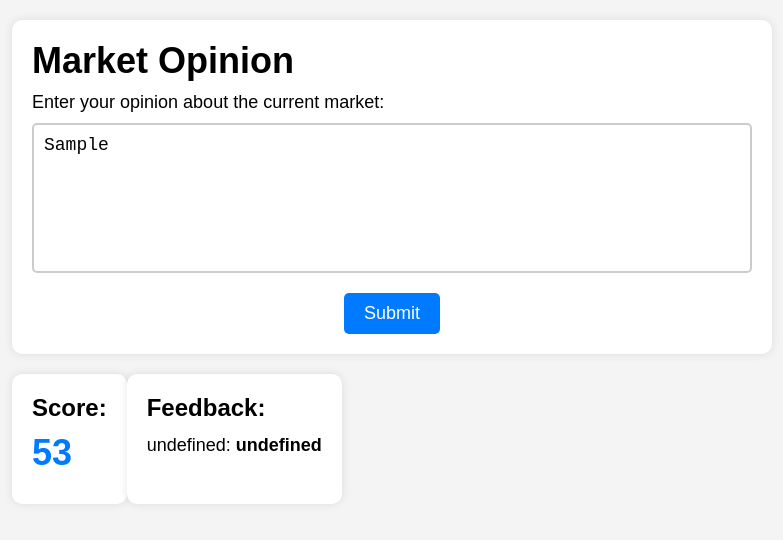
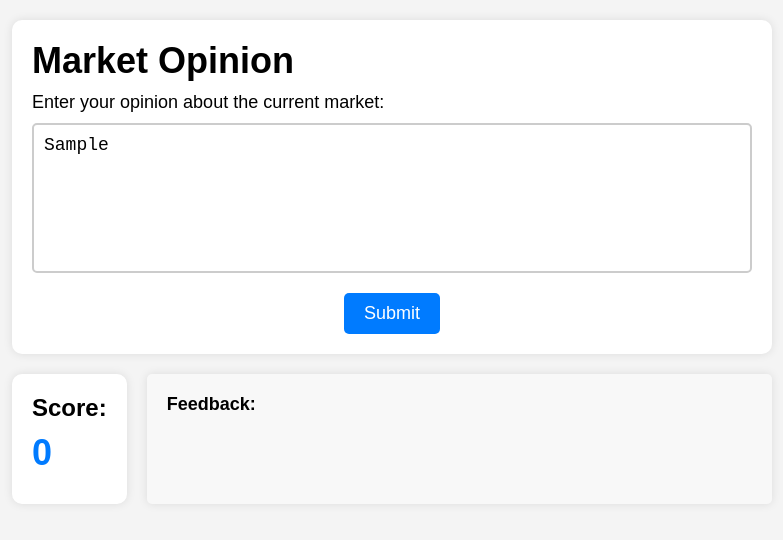
Before and after one commit to duckingod/invest360-demo, a plain HTML site: page index.html in a window 1280 px wide. Both pictures are taken after typing "Sample" into the empty fields and a click on the button "Submit". Shown: the whole page, without its empty margins (248-1031 px from the left). Drawn offline with Linux system fonts and the light colour scheme.

Commit message:
fix layout

```diff
--- a/app.js
+++ b/app.js
@@ -12,13 +12,14 @@ submitBtn.addEventListener('click', () => {
     score.textContent = analysisResult.score;
     renderFeedback(analysisResult.feedback);
     outputPanel.style.display = 'flex';
+    outputPanel.classList.remove('animate-out');
+    void outputPanel.offsetWidth;
+    outputPanel.classList.add('animate-in');
   }
 });
 
 function analyzeOpinion(opinion) {
-  const result = { score: 53, feedback: [
-    'some feedback'
-  ] };
+  const result = { score: 0, feedback: [] };
 
   // Add your analysis logic here
 
--- a/style.css
+++ b/style.css
@@ -79,6 +79,37 @@ body {
   margin-bottom: 10px;
 }
 
+.feedback-panel {
+  flex: 1;
+  margin-left: 20px;
+  padding: 20px;
+  background-color: #f8f8f8;
+  border-radius: 5px;
+  overflow-y: auto;
+}
+
+.feedback-panel h2 {
+  margin-bottom: 10px;
+  font-size: 18px;
+  font-weight: bold;
+}
+
+.feedback-panel ul {
+  margin: 0;
+  padding: 0;
+  list-style: none;
+}
+
+.feedback-panel li {
+  margin-bottom: 10px;
+  font-size: 16px;
+  line-height: 1.5;
+}
+
+.feedback-panel li span {
+  font-weight: bold;
+}
+
 #score {
   font-size: 36px;
   font-weight: bold;
@@ -118,3 +149,42 @@ body {
     padding: 10px;
   }
 }
+
+.output-panel {
+  display: none;
+  animation-duration: 1s;
+  animation-timing-function: ease-out;
+  animation-fill-mode: forwards;
+}
+
+.animate-in {
+  animation-name: slide-in;
+}
+
+.animate-out {
+  animation-name: slide-out;
+}
+
+@keyframes slide-in {
+  0% {
+    transform: translateY(20px);
+    opacity: 0;
+  }
+
+  100% {
+    transform: translateY(0);
+    opacity: 1;
+  }
+}
+
+@keyframes slide-out {
+  0% {
+    transform: translateY(0);
+    opacity: 1;
+  }
+
+  100% {
+    transform: translateY(20px);
+    opacity: 0;
+  }
+}
```
